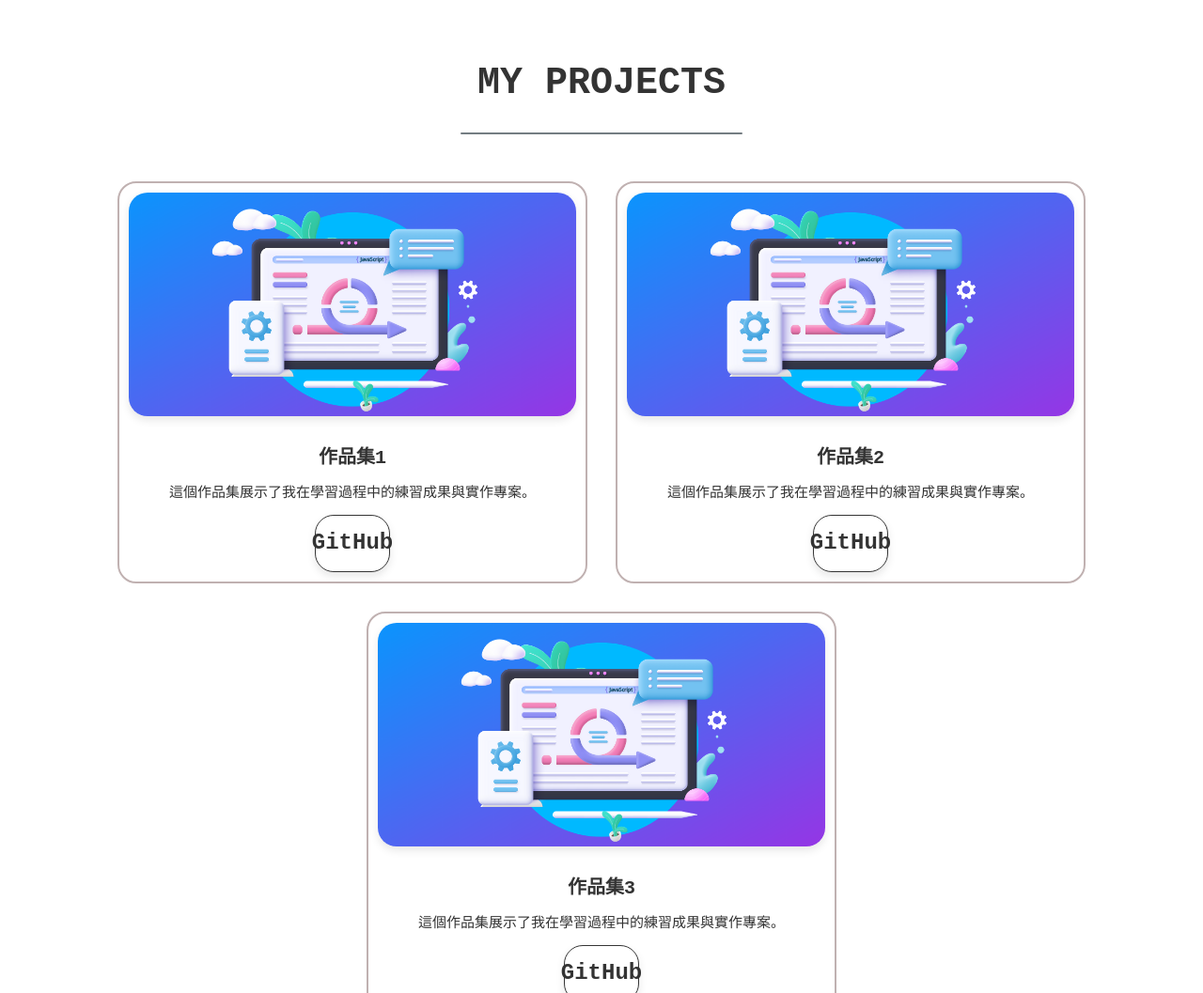
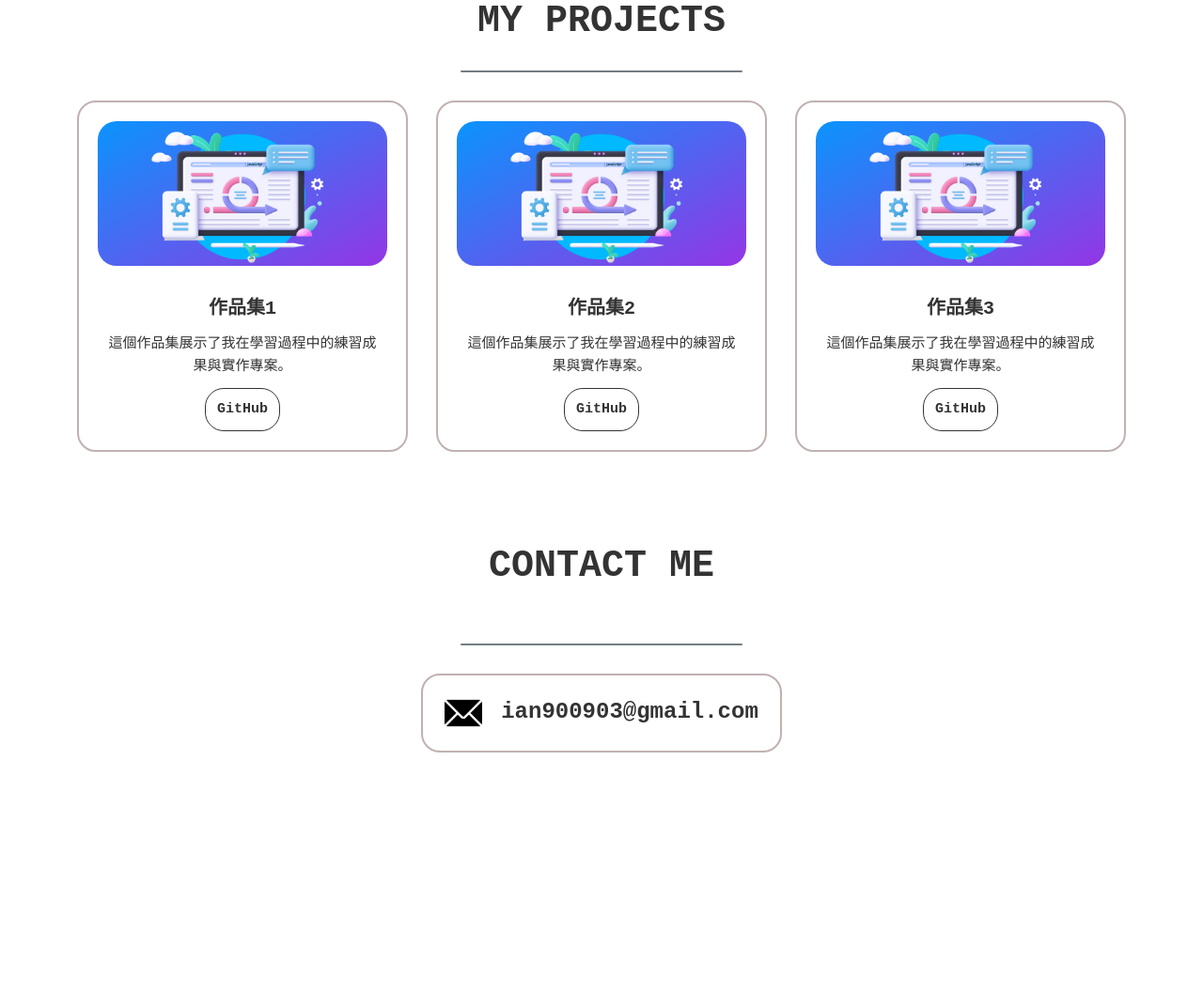
Before and after one commit to ygsiete/portfolio, a plain HTML site: page index.html in a window 1280 px wide. Shown: the part 1743-2800 px from the top of the page at 94% size. After the commit the page ends 2574 px from the top, so only its background shows below. Drawn offline with Linux system fonts and the light colour scheme; a web font is replaced by a local one.

Commit message:
手機畫面測試

```diff
--- a/style.css
+++ b/style.css
@@ -136,14 +136,14 @@ img {
   flex-direction: column;
 }
 .hero_text h1 {
-  font-size:var(--font-size-lg);
+  font-size:calc(var(--font-size-lg)*1.2);
   font-weight: bold;
   margin-bottom: var(--spacing-sm);
   font-family: "Intel One Mono", monospace;
 }
 .hero_text p {
   color: #544545;
-  font-size: var(--font-size-md);
+  font-size: clac(var(--font-size-md)*10);
   margin-bottom: var(--spacing-lg);
   font-family: "Intel One Mono", monospace;
 }
@@ -207,75 +207,73 @@ img {
   margin: var(--spacing-lg) auto;
 }
 .about_title {
-  font-size: 4rem;
+  font-size: var(--font-size-lg);
   text-align: center;
   flex-direction: column;
 }
 .about {
   display: block;
   background-color: #ffffff;
-  max-width: 70%;
-  margin: 3rem auto;
+  width: 100%;
+  max-width: 90%;
+  margin: 0rem auto;
 }
 .about_card img {
   width: 100%;
   max-width: 400px;
   max-height: 600px;
   border-radius: 30px;
-  box-shadow: 0 4px 10px rgba(0, 0, 0, 0.1);
+  box-shadow: var(--shadow-color);
 }
 
 .about_card p {
-  padding: 3rem;
-  font-size: 2rem;
+  padding: var(--spacing-md);
+  font-size: var(--font-size-md);
   line-height: 2.5;
 }
 /* ---------- 作品卡片------- */
 .projects {
   text-align: center;
+  padding: var(--spacing-lg) var(--spacing-md);
 }
 .projects_title {
-  font-size: 4rem;
+  font-size: var(--font-size-lg);
   text-align: center;
 }
 
 .projects_wrapper {
-  display: flex;
-  justify-content: center;
-  align-items: center;
-  flex-wrap: wrap;
-  gap: 3rem;
-  margin: 5rem 10rem;
+  display: grid;
+  grid-template-columns: repeat(auto-fit, minmax(300px, 1fr));
+  gap: var(--spacing-lg);
+  margin: var(--spacing-lg) auto;
+  max-width: 90%;
 }
 
 .project_img img {
   max-width: 600px;
   width: 100%;
   border-radius: 20px;
-  box-shadow: 0 4px 10px rgba(0, 0, 0, 0.1);
+  box-shadow: var(--shadow-color);
 }
 
 .projects_card {
-  width: 100%;
-  max-width: 500px;
-  min-width: unset;
-  background-color: #fff;
-  padding: 1rem;
+  background-color: #ffffff;
+  padding: var(--spacing-md);
   border-radius: 20px;
-  border: #c0b1b1 0.2rem solid;
+  border: var(--border-color) 0.2rem solid;
   transition: box-shadow 0.5s ease;
 }
 .projects_card:hover {
   box-shadow: 0 0 15px rgba(19, 13, 13, 0.5);
 }
 .projects_card h2 {
-  font-size: 2rem;
-  margin-top: 2rem;
+  font-size: var(--font-size-md);
+  margin-top: var(--spacing-md);
 }
 
 .projects_card p {
-  font-size: 1.5rem;
-  margin: 1rem 1rem;
+  font-size: var(--font-size-sm);
+  margin: var(--spacing-sm);
 }
 .project_btn {
   display: flex;
@@ -283,45 +281,47 @@ img {
   align-items: center;
   margin: 0 auto;
   font-weight: 600;
-  font-size: 1.5em;
+  font-size: var(--font-size-sm);
+  padding: var(--spacing-sm);
+  width: min(8rem, 50%);
+  border-radius: 2rem;
+  border: var(--primary-color) 0.1rem solid;
+  box-shadow: var(--shadow-color);
+  background-color: #ffffff;
+  color: var(--primary-color);
+  text-decoration: none;
   transition: all 0.3s ease;
-  padding: 1rem;
-  width: 8rem;
-  border-radius: 2rem;
-  border: rgb(53, 53, 53) 0.1rem solid;
-  box-shadow: 0 4px 8px rgba(0, 0, 0, 0.1);
-  background-color: rgb(255, 255, 255);
-  color: inherit;
-  text-decoration: none;
+  font-family: "Intel One Mono", monospace;
 }
 .project_btn:hover {
-  background-color: rgb(53, 53, 53);
-  color: rgb(255, 255, 255);
-  cursor: pointer;
+  background-color: var(--primary-color);
+  color: #ffffff;
 }
 /* ---------- 聯絡 ---------- */
 .contact {
-  font-size: 4rem;
+  font-size: var(--font-size-lg);
   display: flex;
   justify-content: center;
   align-items: center;
   flex-direction: column;
+  padding: var(--spacing-lg) var(--spacing-md);
 }
 .contact__wrapper {
   display: flex;
   justify-content: center;
   align-items: center;
   border-radius: 20px;
-  border: #c0b1b1 0.2rem solid;
-  padding: 2rem 2rem;
-  margin: 5rem auto;
-  width: 30%;
+  border: var(--border-color) 0.2rem solid;
+  padding: var(--spacing-md);
+  margin: var(--spacing-lg) auto;
+  width: min(90%, 600px);
 }
 .contact_gmail {
   display: flex;
   flex-direction: row;
   align-items: center;
   flex-wrap: wrap;
+  gap: var(--spacing-sm);
 }
 .email_icon {
   width: 40px;
@@ -342,53 +342,48 @@ img {
 }
 
 /* ---------- 媒體查詢 ---------- */
-@media screen and (max-width: 768px) {
+@media (min-width: 768px) {
   .navbar_links {
+    display: flex;
+    flex-direction: row;
+    width: auto;
+  }
+
+  .hamburger {
     display: none;
-    flex-direction: column;
-    text-align: center;
-  }
-  .navbar_links.active {
-    display: flex;
-  }
-  .hamburger {
-    display: flex;
   }
 
   .hero {
     flex-direction: column;
-    gap: 3rem;
+    gap: var(--spacing-lg);
   }
 
   .hero_img {
     width: 100%;
   }
 
-  .about_card {
-    display: flex;
-    flex-direction: column;
-    align-items: center;
+  .hero_text h1 {
+    font-size: var(--font-size-lg);
   }
-  .about_card img {
-    margin-bottom: 2rem;
+
+  .hero_text p {
+    font-size: var(--font-size-md);
   }
-  .about_card p {
-    padding: 1rem;
-    font-size: 1.5rem;
+
+  .about {
+    max-width: 70%;
   }
 
   .projects_wrapper {
-    flex-direction: column;
-    margin: 2rem;
+    margin: var(--spacing-lg) auto;
   }
 
   .projects_card {
-    max-width: 90%;
+    max-width: 500px;
   }
 
   .contact__wrapper {
-    width: 90%;
-    padding: 2rem;
+    width: min(30%, 600px);
   }
 }
 @keyframes scrollMove {
```
